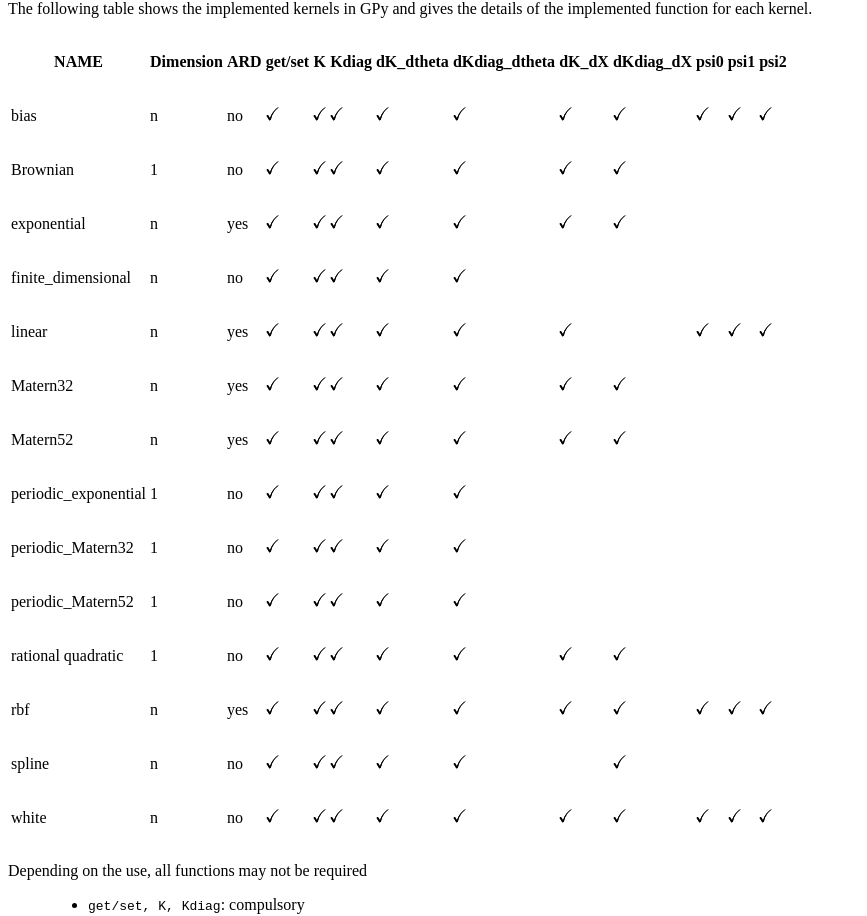
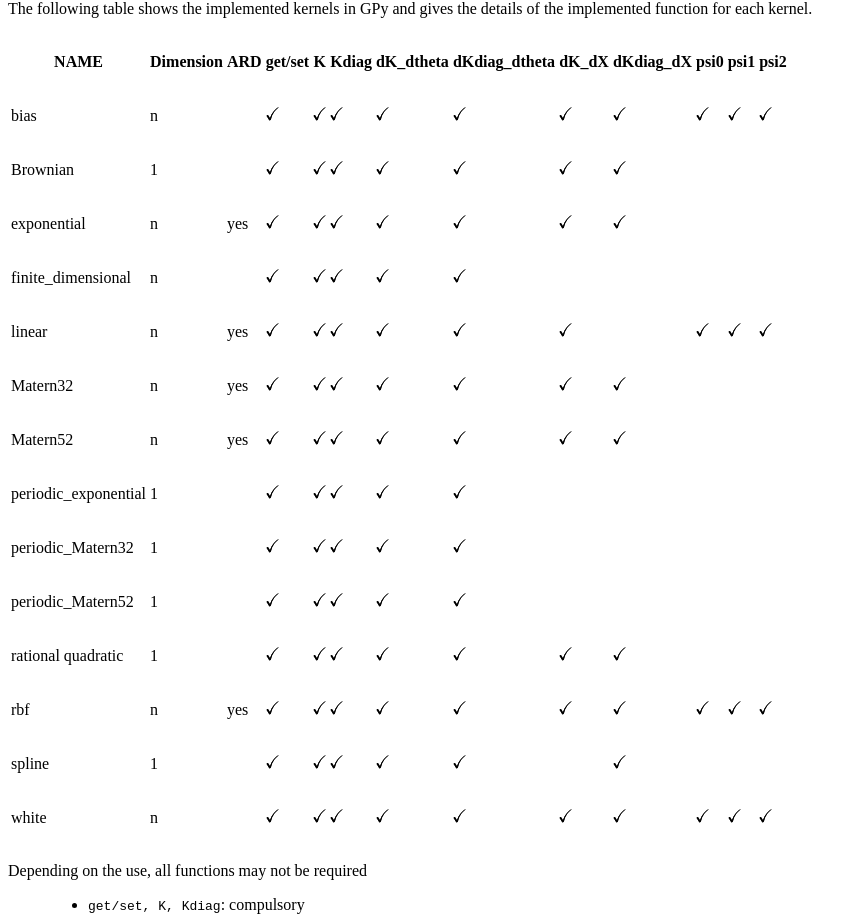
Before and after one commit to SheffieldML/GPy, a Sphinx documentation site: the page built from doc/kernel_implementation.rst, in a window 1280 px wide. Shown: the part 180-1096 px from the top of the page, without its empty margins (0-867 px from the left). Built offline with Sphinx 7.4.7, drawn with Linux system fonts in a browser that asks for light colours; formulas are drawn with MathJax 3.

Commit message:
updated list of implemented kernels in the documentation

```diff
--- a/doc/kernel_implementation.rst
+++ b/doc/kernel_implementation.rst
@@ -8,13 +8,13 @@ The following table shows the implemented kernels in GPy and gives the details o
 ==================== =========== =====  ===========  ======  ======= =========== =============== ======= =========== ====== ====== =======
 NAME                  Dimension   ARD   get/set      K       Kdiag   dK_dtheta   dKdiag_dtheta   dK_dX   dKdiag_dX   psi0   psi1   psi2
 ==================== =========== =====  ===========  ======  ======= =========== =============== ======= =========== ====== ====== =======
-bias                 n           no     |tick|       |tick|  |tick|  |tick|      |tick|          |tick|  |tick|      |tick| |tick| |tick|
+bias                 n                  |tick|       |tick|  |tick|  |tick|      |tick|          |tick|  |tick|      |tick| |tick| |tick|
 -------------------- ----------- -----  -----------  ------  ------- ----------- --------------- ------- ----------- ------ ------ -------
-Brownian             1           no     |tick|       |tick|  |tick|  |tick|      |tick|          |tick|  |tick|
+Brownian             1                  |tick|       |tick|  |tick|  |tick|      |tick|          |tick|  |tick|
 -------------------- ----------- -----  -----------  ------  ------- ----------- --------------- ------- ----------- ------ ------ -------
 exponential          n           yes    |tick|       |tick|  |tick|  |tick|      |tick|          |tick|  |tick|
 -------------------- ----------- -----  -----------  ------  ------- ----------- --------------- ------- ----------- ------ ------ -------
-finite_dimensional   n           no     |tick|       |tick|  |tick|  |tick|      |tick|
+finite_dimensional   n                  |tick|       |tick|  |tick|  |tick|      |tick|
 -------------------- ----------- -----  -----------  ------  ------- ----------- --------------- ------- ----------- ------ ------ -------
 linear               n           yes    |tick|       |tick|  |tick|  |tick|      |tick|          |tick|              |tick| |tick| |tick|
 -------------------- ----------- -----  -----------  ------  ------- ----------- --------------- ------- ----------- ------ ------ -------
@@ -22,19 +22,19 @@ Matern32             n           yes    |tick|       |tick|  |tick|  |tick|
 -------------------- ----------- -----  -----------  ------  ------- ----------- --------------- ------- ----------- ------ ------ -------
 Matern52             n           yes    |tick|       |tick|  |tick|  |tick|      |tick|          |tick|  |tick|
 -------------------- ----------- -----  -----------  ------  ------- ----------- --------------- ------- ----------- ------ ------ -------
-periodic_exponential 1           no     |tick|       |tick|  |tick|  |tick|      |tick|
+periodic_exponential 1                  |tick|       |tick|  |tick|  |tick|      |tick|
 -------------------- ----------- -----  -----------  ------  ------- ----------- --------------- ------- ----------- ------ ------ -------
-periodic_Matern32    1           no     |tick|       |tick|  |tick|  |tick|      |tick|
+periodic_Matern32    1                  |tick|       |tick|  |tick|  |tick|      |tick|
 -------------------- ----------- -----  -----------  ------  ------- ----------- --------------- ------- ----------- ------ ------ -------
-periodic_Matern52    1           no     |tick|       |tick|  |tick|  |tick|      |tick|
+periodic_Matern52    1                  |tick|       |tick|  |tick|  |tick|      |tick|
 -------------------- ----------- -----  -----------  ------  ------- ----------- --------------- ------- ----------- ------ ------ -------
-rational quadratic   1           no     |tick|       |tick|  |tick|  |tick|      |tick|          |tick|  |tick|
+rational quadratic   1                  |tick|       |tick|  |tick|  |tick|      |tick|          |tick|  |tick|
 -------------------- ----------- -----  -----------  ------  ------- ----------- --------------- ------- ----------- ------ ------ -------
 rbf                  n           yes    |tick|       |tick|  |tick|  |tick|      |tick|          |tick|  |tick|      |tick| |tick| |tick|
 -------------------- ----------- -----  -----------  ------  ------- ----------- --------------- ------- ----------- ------ ------ -------
-spline               n           no     |tick|       |tick|  |tick|  |tick|      |tick|                  |tick|
+spline               1                  |tick|       |tick|  |tick|  |tick|      |tick|                  |tick|
 -------------------- ----------- -----  -----------  ------  ------- ----------- --------------- ------- ----------- ------ ------ -------
-white                n           no     |tick|       |tick|  |tick|  |tick|      |tick|          |tick|  |tick|      |tick| |tick| |tick|
+white                n                  |tick|       |tick|  |tick|  |tick|      |tick|          |tick|  |tick|      |tick| |tick| |tick|
 ==================== =========== =====  ===========  ======  ======= =========== =============== ======= =========== ====== ====== =======
 
 Depending on the use, all functions may not be required
```
